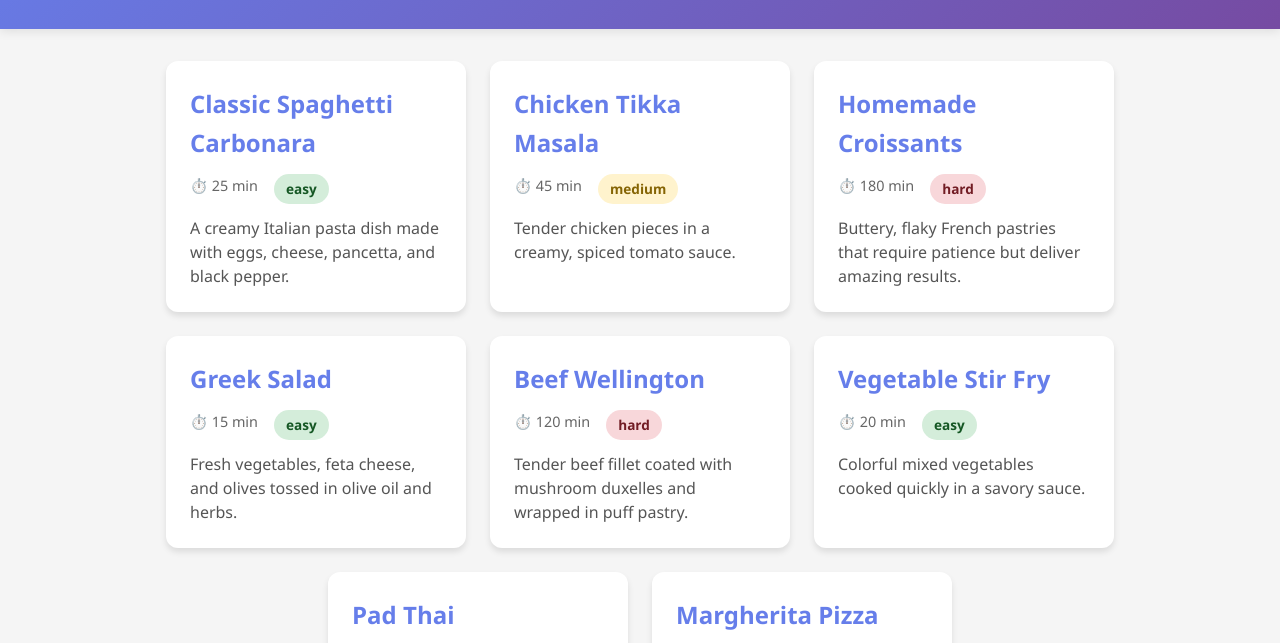
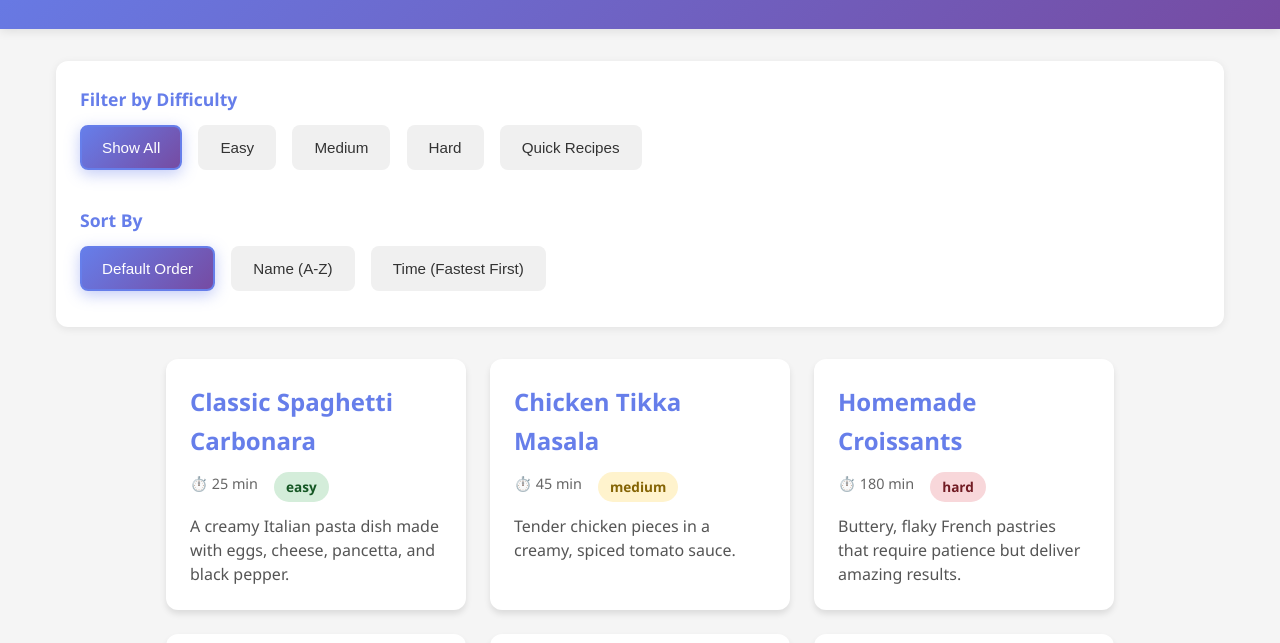
Before and after one commit to harirs139-ui/recipejs-functional-cooking, a plain HTML site: page index.html in a window 1280 px wide. Shown: the part 135-778 px from the top of the page. Drawn offline with Linux system fonts and the light colour scheme.

Commit message:
Part 2: Add interactive filter and sort buttons with functional programming

```diff
--- a/app.js
+++ b/app.js
@@ -67,8 +67,72 @@ const recipes = [
     category: "pizza"
 }
 ];
-// Select container
+
+// ========== STATE MANAGEMENT ==========
+let currentFilter = 'all';
+let currentSort = 'none';
+
+// ========== DOM REFERENCES ==========
 const recipeContainer = document.querySelector('#recipe-container');
+const filterButtons = document.querySelectorAll('.filter-btn');
+const sortButtons = document.querySelectorAll('.sort-btn');
+
+// ========== PURE FILTER FUNCTIONS ==========
+// Filter recipes by difficulty level
+const filterByDifficulty = (recipesArray, difficulty) => {
+    if (difficulty === 'all') {
+        return recipesArray;
+    }
+    return recipesArray.filter(recipe => recipe.difficulty === difficulty);
+};
+
+// Filter recipes by time (quick recipes under 30 minutes)
+const filterByTime = (recipesArray, maxTime) => {
+    return recipesArray.filter(recipe => recipe.time < maxTime);
+};
+
+// Apply filter based on current filter type
+const applyFilter = (recipesArray, filterType) => {
+    switch (filterType) {
+        case 'easy':
+            return filterByDifficulty(recipesArray, 'easy');
+        case 'medium':
+            return filterByDifficulty(recipesArray, 'medium');
+        case 'hard':
+            return filterByDifficulty(recipesArray, 'hard');
+        case 'quick':
+            return filterByTime(recipesArray, 30);
+        case 'all':
+        default:
+            return filterByDifficulty(recipesArray, 'all');
+    }
+};
+
+// ========== PURE SORT FUNCTIONS ==========
+// Sort recipes by name (A-Z)
+const sortByName = (recipesArray) => {
+    return [...recipesArray].sort((a, b) => a.title.localeCompare(b.title));
+};
+
+// Sort recipes by time (fastest first)
+const sortByTime = (recipesArray) => {
+    return [...recipesArray].sort((a, b) => a.time - b.time);
+};
+
+// Apply sort based on current sort type
+const applySort = (recipesArray, sortType) => {
+    switch (sortType) {
+        case 'name':
+            return sortByName(recipesArray);
+        case 'time':
+            return sortByTime(recipesArray);
+        case 'none':
+        default:
+            return recipesArray;
+    }
+};
+
+// ========== RENDER FUNCTION (from Part 1) ==========
 // Function to create single recipe card
 const createRecipeCard = (recipe) => {
     return `
@@ -82,12 +146,84 @@ const createRecipeCard = (recipe) => {
         </div>
     `;
 };
+
 // Function to render recipes
 const renderRecipes = (recipesArray) => {
-const html = recipesArray
-.map(createRecipeCard)
-.join('');
-recipeContainer.innerHTML = html;
+    const html = recipesArray
+        .map(createRecipeCard)
+        .join('');
+    recipeContainer.innerHTML = html;
 };
-// Initial render
-renderRecipes(recipes);
+
+// ========== MAIN DISPLAY FUNCTION ==========
+// Orchestrates filtering, sorting, and rendering
+const updateDisplay = () => {
+    let recipesToDisplay = recipes;
+
+    // Apply filter first
+    recipesToDisplay = applyFilter(recipesToDisplay, currentFilter);
+
+    // Apply sort second
+    recipesToDisplay = applySort(recipesToDisplay, currentSort);
+
+    // Render the result
+    renderRecipes(recipesToDisplay);
+
+    // Update button states
+    updateActiveButtons();
+
+    // Log for debugging
+    console.log(`Displaying ${recipesToDisplay.length} recipes (Filter: ${currentFilter}, Sort: ${currentSort})`);
+};
+
+// ========== UI STATE MANAGEMENT ==========
+// Update active button highlighting
+const updateActiveButtons = () => {
+    // Update filter buttons
+    filterButtons.forEach(btn => {
+        if (btn.dataset.filter === currentFilter) {
+            btn.classList.add('active');
+        } else {
+            btn.classList.remove('active');
+        }
+    });
+
+    // Update sort buttons
+    sortButtons.forEach(btn => {
+        if (btn.dataset.sort === currentSort) {
+            btn.classList.add('active');
+        } else {
+            btn.classList.remove('active');
+        }
+    });
+};
+
+// ========== EVENT HANDLERS ==========
+// Handle filter button clicks
+const handleFilterClick = (event) => {
+    currentFilter = event.target.dataset.filter;
+    updateDisplay();
+};
+
+// Handle sort button clicks
+const handleSortClick = (event) => {
+    currentSort = event.target.dataset.sort;
+    updateDisplay();
+};
+
+// ========== EVENT LISTENERS SETUP ==========
+// Attach event listeners to all buttons
+const setupEventListeners = () => {
+    filterButtons.forEach(btn => {
+        btn.addEventListener('click', handleFilterClick);
+    });
+
+    sortButtons.forEach(btn => {
+        btn.addEventListener('click', handleSortClick);
+    });
+};
+
+// ========== INITIALIZATION ==========
+// Setup and initial render
+setupEventListeners();
+updateDisplay();
--- a/index.html
+++ b/index.html
@@ -14,6 +14,27 @@
     </header>
 
     <main>
+        <!-- Filter and Sort Controls -->
+        <div id="controls">
+            <!-- Filter Buttons -->
+            <div class="button-group">
+                <h3>Filter by Difficulty</h3>
+                <button class="filter-btn active" data-filter="all">Show All</button>
+                <button class="filter-btn" data-filter="easy">Easy</button>
+                <button class="filter-btn" data-filter="medium">Medium</button>
+                <button class="filter-btn" data-filter="hard">Hard</button>
+                <button class="filter-btn" data-filter="quick">Quick Recipes</button>
+            </div>
+
+            <!-- Sort Buttons -->
+            <div class="button-group">
+                <h3>Sort By</h3>
+                <button class="sort-btn active" data-sort="none">Default Order</button>
+                <button class="sort-btn" data-sort="name">Name (A-Z)</button>
+                <button class="sort-btn" data-sort="time">Time (Fastest First)</button>
+            </div>
+        </div>
+
         <div id="recipe-container"><!-- Recipe cards will be rendered here by JavaScript --></div>
     </main>
 
--- a/style.css
+++ b/style.css
@@ -100,3 +100,56 @@ main {
     background-color: #f8d7da;
     color: #721c24;
 }
+
+/* Control Buttons */
+#controls {
+    margin-bottom: 2rem;
+    padding: 1.5rem;
+    background: white;
+    border-radius: 12px;
+    box-shadow: 0 2px 8px rgba(0,0,0,0.08);
+}
+
+.button-group {
+    margin-bottom: 1.5rem;
+}
+
+.button-group h3 {
+    color: #667eea;
+    font-size: 1.1rem;
+    margin-bottom: 0.75rem;
+}
+
+.button-group:last-child {
+    margin-bottom: 0;
+}
+
+.filter-btn,
+.sort-btn {
+    background: #f0f0f0;
+    color: #333;
+    border: 2px solid transparent;
+    padding: 0.75rem 1.25rem;
+    border-radius: 8px;
+    cursor: pointer;
+    font-size: 0.95rem;
+    font-weight: 500;
+    margin-right: 0.75rem;
+    margin-bottom: 0.75rem;
+    transition: all 0.3s ease;
+}
+
+.filter-btn:hover,
+.sort-btn:hover {
+    background: #e0e0e0;
+    transform: translateY(-2px);
+    box-shadow: 0 4px 12px rgba(0,0,0,0.1);
+}
+
+.filter-btn.active,
+.sort-btn.active {
+    background: linear-gradient(135deg, #667eea 0%, #764ba2 100%);
+    color: white;
+    border-color: #667eea;
+    box-shadow: 0 4px 15px rgba(102, 126, 234, 0.4);
+}
```
